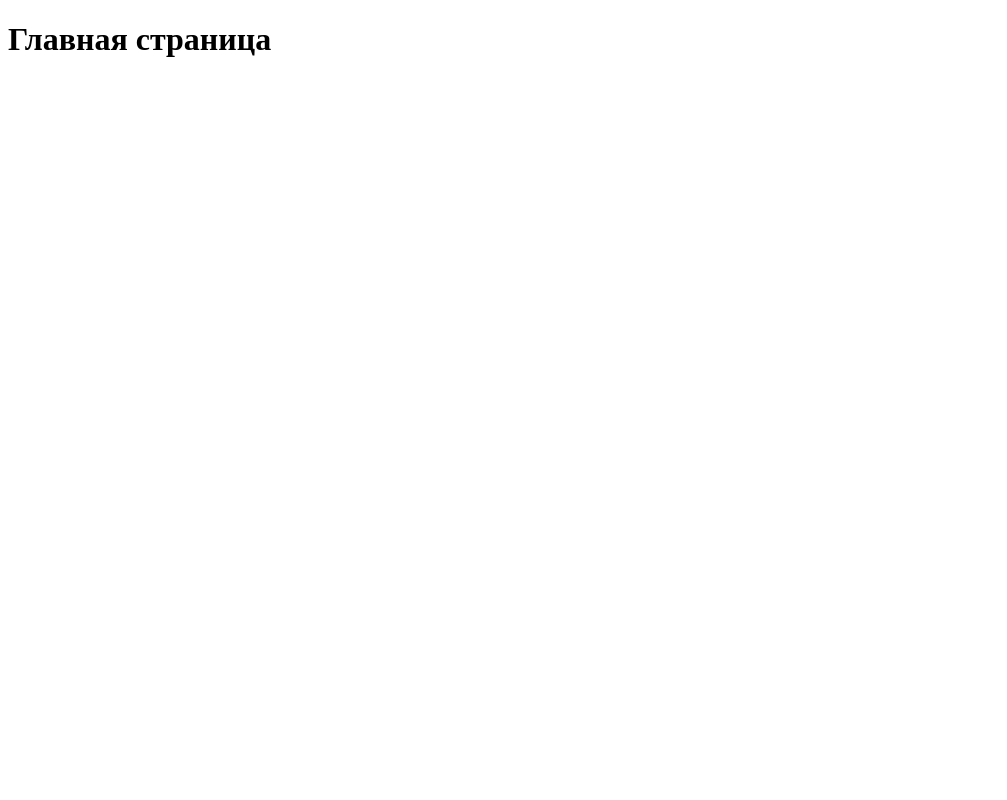
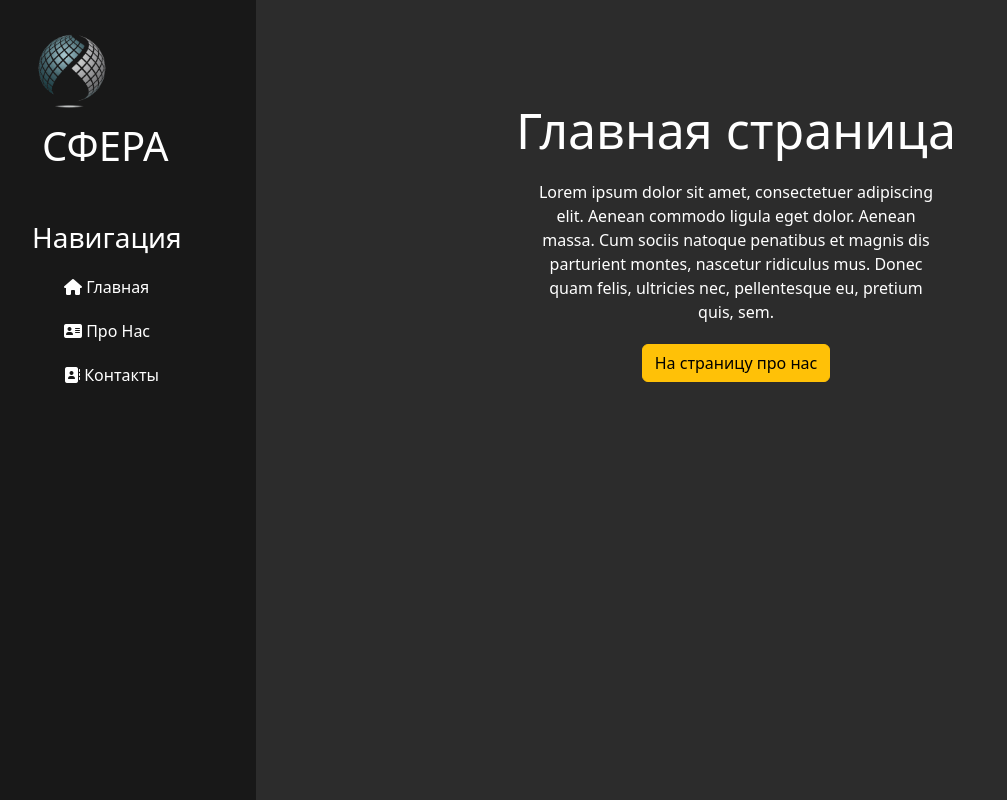
Before and after one commit to Sjmavrik/Website, a Django app: page / in a window 1280 px wide. Before the commit the part shown is almost empty. Shown: the whole page, without its empty margins (0-1007 px from the left). Run offline with Django 5.2, Linux system fonts and the light colour scheme; some libraries are stand-ins or nearby versions.

Commit message:
Подключил bootstrap, добавил CSS стили, добавил контент на страницы Главная и о Нас

```diff
--- /dev/null
+++ b/website/main/static/main/css/main.css
@@ -0,0 +1,55 @@
+body {
+    background: #2c2c2c;
+}
+
+aside {
+    float: left;
+    background: #181818;
+    width: 20%;
+    padding: 2.5%;
+    height: 100vh;
+    color: #fff;
+    border-rigth: 5px solid #4d4d4d;
+}
+
+aside img {
+    width: 80px;
+    float: left;
+}
+
+aside .logo {
+    font-size: 40px;
+    margin-left: 10px;
+    font-weigth: bold;
+    position: relative;
+    top: 5px;
+}
+
+aside h3 {
+    margin-top: 50px;
+    font-size: 28px;
+}
+
+aside ul {list-style: none}
+aside ul li {
+    color: #fff;
+    display: block;
+    margin-top: 20px;
+    transition: transform .4s ease;
+}
+aside a {text-decoration: none;}
+aside li:hover, a:hover {
+    color: #eb5959;
+    transform: scale(1.05);
+}
+
+main .features {
+    float: left;
+    color: #fff;
+    margin-top: 100px;
+    text-align: center;
+    width: 75%;
+}
+
+main .features h1 {font-size: 50px;}
+main .features p {max-width: 400px; margin: 20px auto;}
--- a/website/main/templates/main/index.html
+++ b/website/main/templates/main/index.html
@@ -2,4 +2,12 @@
 
 {% block title %}Главная страница{% endblock %}
 
-{% block body %}<h1>Главная страница</h1>{% endblock %}
+{% block body %}
+<div class="features">
+    <h1>Главная страница</h1>
+    <p> Lorem ipsum dolor sit amet, consectetuer adipiscing elit. Aenean commodo ligula eget dolor. Aenean massa. Cum
+        sociis natoque penatibus et magnis dis parturient montes, nascetur ridiculus mus. Donec quam felis, ultricies
+        nec, pellentesque eu, pretium quis, sem. </p>
+    <button class="btn btn-warning">На страницу про нас</button>
+</div>
+{% endblock %}
--- a/website/main/templates/main/layout.html
+++ b/website/main/templates/main/layout.html
@@ -1,3 +1,4 @@
+{% load static %}
 <!doctype html>
 <html lang="ru">
 <head>
@@ -5,10 +6,25 @@
     <meta name="viewport"
           content="width=device-width, user-scalable=no, initial-scale=1.0, maximum-scale=1.0, minimum-scale=1.0">
     <meta http-equiv="X-UA-Compatible" content="ie=edge">
+    <link rel="stylesheet" href="https://cdn.jsdelivr.net/npm/bootstrap@5.3.2/dist/css/bootstrap.min.css">
+    <link rel="stylesheet" href="{% static 'main/css/main.css' %}">
+    <script src="https://kit.fontawesome.com/58589527e5.js" crossorigin="anonymous"></script>
     <title>{% block title %}{% endblock %}</title>
 </head>
 <body>
-    {% block body %}
-    {% endblock %}
+    <aside>
+        <img src="{% static 'main/img/logo.png' %}" alt="Лого">
+        <span class="logo">СФЕРА</span>
+        <h3>Навигация</h3>
+        <ul>
+            <a href="{% url 'home' %}"><li><i class="fa-solid fa-house"></i> Главная</li></a>
+            <a href="{% url 'about' %}"><li><i class="fa-solid fa-address-card"></i> Про Нас</li></a>
+            <a href=""><li><i class="fa-solid fa-address-book"></i> Контакты</li></a>
+        </ul>
+    </aside>
+    <main>
+        {% block body %}
+        {% endblock %}
+    </main>
 </body>
 </html>
--- a/website/main/urls.py
+++ b/website/main/urls.py
@@ -2,6 +2,6 @@ from django.urls import path
 from .import views
 
 urlpatterns = [
-    path('', views.index),
-    path('about', views.about),
+    path('', views.index, name="home"),
+    path('about', views.about, name="about"),
 ]
--- a/website/website/settings.py
+++ b/website/website/settings.py
@@ -118,6 +118,10 @@ USE_TZ = True
 
 STATIC_URL = 'static/'
 
+STATICFILES_DIRS = [
+    BASE_DIR / "static",
+]
+
 # Default primary key field type
 # https://docs.djangoproject.com/en/5.0/ref/settings/#default-auto-field
 
--- a/website/website/urls.py
+++ b/website/website/urls.py
@@ -16,8 +16,10 @@ Including another URLconf
 """
 from django.contrib import admin
 from django.urls import path, include
+from django.conf import settings
+from django.conf.urls.static import static
 
 urlpatterns = [
     path('admin/', admin.site.urls),
     path('', include('main.urls')),
-]
+] + static(settings.STATIC_URL, document_root=settings.STATIC_ROOT)
```
Also changed, not shown: website/main/templates/main/about.html (+7 -1 lines), website/main/static/main/img/logo.png (added).
